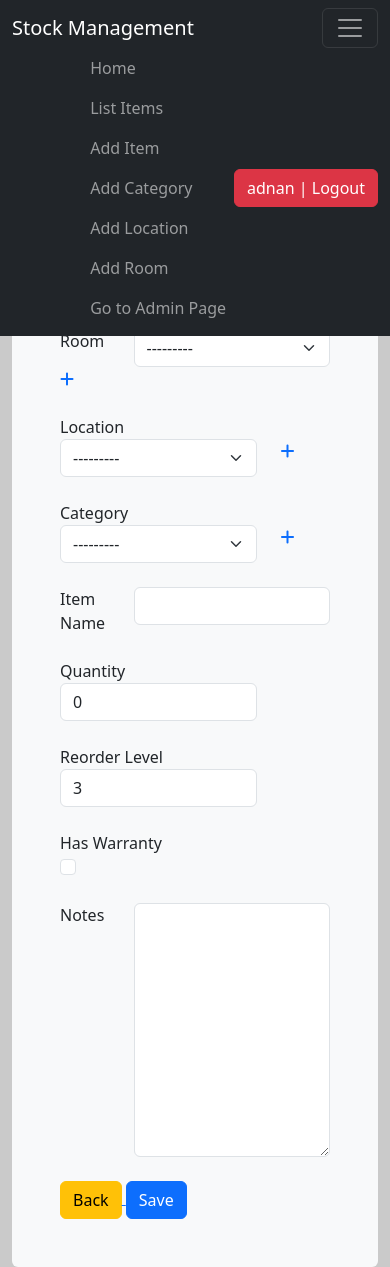
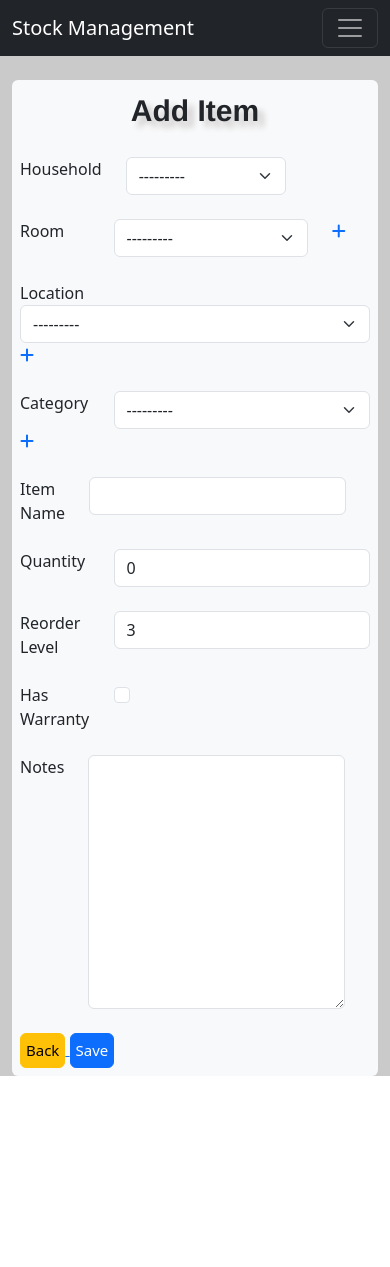
Before and after one commit to adnanmuhtadi/myinventory, a Django app: page /add_items/ in a window 390 px wide. After the commit the page ends 1076 px from the top, so only its background shows below. Run offline with Django 3.2, Linux system fonts and the light colour scheme; a user stored in the database is signed in; data comes from the database, SQL or seed files in the repository; some libraries are stand-ins or nearby versions.

Commit message:
responsiveness

```diff
--- a/stockmgmt/static/css/style.css
+++ b/stockmgmt/static/css/style.css
@@ -22,6 +22,10 @@ body {
 
 th {
 	color: #000000;
+}
+
+.container{
+	padding-top: 3rem;
 }
 
 .display_table{
@@ -70,7 +74,7 @@ Swal2 Styling (buttons)
 	cursor: pointer;
 }
 
-.multi-line-btn {
+.multi-line-custom-btn btn {
     padding: 5px 10px; /* Adjust padding for proper button height */
     white-space: normal; /* Allow line breaks */
     text-align: center; /* Center the text */
@@ -78,3 +82,32 @@ Swal2 Styling (buttons)
     background-color: #007bff; /* Primary button color */
     color: #fff; /* Text color */
 }
+
+
+@media (min-width: 992px) and (max-width: 1025px){
+	.navbar-nav {
+		font-size: small;
+	}
+
+}
+
+@media (min-width: 768px) and (max-width: 908px){
+	.header{
+    	font-size: 40px;
+	}
+}
+
+@media (max-width: 425px){
+	.container{
+		padding-top: 0;
+	}
+
+	.header{
+    	font-size: 30px;
+	}
+
+	.custom-btn {
+		font-size: 15px;
+		padding: 5px;
+	}
+}
--- a/stockmgmt/static/js/base.js
+++ b/stockmgmt/static/js/base.js
@@ -3,6 +3,7 @@ $(function () {
   $('[data-toggle="tooltip"]').tooltip()
 })
 
+$('.collapse').collapse()
 
 
 $(document).ready(function () {
--- a/stockmgmt/static/js/delete_confirm.js
+++ b/stockmgmt/static/js/delete_confirm.js
@@ -3,8 +3,8 @@
 function deleteRoomConfirmation(roomName, deleteUrl) {
   const swalWithBootstrapButtons = Swal.mixin({
     customClass: {
-      confirmButton: 'btn btn-success',
-      cancelButton: 'btn btn-danger'
+      confirmButton: 'custom-btn btn btn-success',
+      cancelButton: 'custom-btn btn btn-danger'
     },
     buttonsStyling: false
   });
@@ -51,8 +51,8 @@ function deleteRoomConfirmation(roomName, deleteUrl) {
 function deleteLocationConfirmation(locationName, deleteUrl) {
   const swalWithBootstrapButtons = Swal.mixin({
     customClass: {
-      confirmButton: 'btn btn-success',
-      cancelButton: 'btn btn-danger'
+      confirmButton: 'custom-btn btn btn-success',
+      cancelButton: 'custom-btn btn btn-danger'
     },
     buttonsStyling: false
   });
@@ -99,8 +99,8 @@ function deleteLocationConfirmation(locationName, deleteUrl) {
 function deleteCategoryConfirmation(categoryName, deleteUrl) {
   const swalWithBootstrapButtons = Swal.mixin({
     customClass: {
-      confirmButton: 'btn btn-success',
-      cancelButton: 'btn btn-danger'
+      confirmButton: 'custom-btn btn btn-success',
+      cancelButton: 'custom-btn btn btn-danger'
     },
     buttonsStyling: false
   });
--- a/stockmgmt/templates/base.html
+++ b/stockmgmt/templates/base.html
@@ -17,7 +17,7 @@
     <link rel="stylesheet" type="text/css" href="https://unpkg.com/nprogress@0.2.0/nprogress.css">
     <link rel="stylesheet" type="text/css" href="https://cdn.datatables.net/1.11.4/css/jquery.dataTables.min.css">
     <script type="text/javascript" charset="utf8" src="https://cdn.datatables.net/1.11.4/js/jquery.dataTables.min.js">
-    </script>s
+    </script>
 
     <!-- Custom CSS-->
     <link href="{% static '/css/style.css' %}" rel="stylesheet">
@@ -34,9 +34,9 @@
 
 <body>
     {% include './partials/nav.html' %}
-    <main class="container pt-5">
+    <main class="container">
         <br>
-        <div class="bg-light p-5 rounded">
+        <div class="bg-light p-2 rounded">
 
             <!-- SweetAlert Messages for confirmations -->
             {% if messages %}
--- a/stockmgmt/templates/includes/add_category.html
+++ b/stockmgmt/templates/includes/add_category.html
@@ -19,12 +19,12 @@
     <div class="form-group">
         {% if 'add' not in request.path %}
         <a id="back-button" href="" onclick="javascript:window.history.back(-1);return false;">
-            <div class="btn btn-warning">Back</div>
+            <div class="custom-btn btn btn-warning">Back</div>
         </a>
         {% endif %}
-        <input type="submit" name="save" value='Save' class="btn btn-primary" />
+        <input type="submit" name="save" value='Save' class="custom-btn btn btn-primary" />
         {% if 'update' not in request.path %}
-        <input type="submit" name="add_another" value='Add Another' class="btn btn-primary" />
+        <input type="submit" name="add_another" value='Add Another' class="custom-btn btn btn-primary" />
         {% endif %}
     </div>
 </form>
--- a/stockmgmt/templates/includes/add_items.html
+++ b/stockmgmt/templates/includes/add_items.html
@@ -14,7 +14,7 @@
         <div class="form-group col">
             <label for="{{ form.household.id_for_label }}">Household</label>
         </div>
-        <div class="col-9">
+        <div class="col col-auto">
             {{ form.household }}
         </div>
         <div class="col">
@@ -22,26 +22,26 @@
     </div>
     <br>
     <div class="row">
-        <div class="form-group col">
+        <div class="form-group col col-sm-1">
             <label for="{{ form.room.id_for_label }}">Room</label>
         </div>
-        <div class="col-9">
+        <div class="col-7 col-sm-auto">
             {{ form.room }}
         </div>
-        <div class="col">
+        <div class="col-2">
             <a href="{% url 'add_room' %}"><i class="fa-solid fa-plus"></i></a>
         </div>
     </div>
 
     <br>
     <div class="row">
-        <div class="form-group col">
+        <div class="form-group col-12 col-sm-1">
             <label for="{{ form.location.id_for_label }}">Location</label>
         </div>
-        <div class="col-9">
+        <div class="col-12 col-sm">
             {{ form.location }}
         </div>
-        <div class="col">
+        <div class="col-12 col-sm-1">
             <a href="{% url 'add_location' %}"><i class="fa-solid fa-plus"></i></a>
         </div>
     </div>
@@ -51,7 +51,7 @@
         <div class="form-group col">
             <label for="{{ form.category.id_for_label }}">Category</label>
         </div>
-        <div class="col-9">
+        <div class="col-9 col-md-8">
             {{ form.category }}
         </div>
         <div class="col">
@@ -64,7 +64,7 @@
         <div class="form-group col">
             <label for="{{ form.item_name.id_for_label }}">Item Name</label>
         </div>
-        <div class="col-9">
+        <div class="col-9 col-md-8">
             {{ form.item_name }}
         </div>
         <div class="col">
@@ -76,7 +76,7 @@
         <div class="form-group col">
             <label for="{{ form.quantity.id_for_label }}">Quantity</label>
         </div>
-        <div class="col-9">
+        <div class="col-9 col-md-8">
             {{ form.quantity }}
         </div>
         <div class="col">
@@ -88,7 +88,7 @@
         <div class="form-group col">
             <label for="{{ form.reorder_level.id_for_label }}">Reorder Level</label>
         </div>
-        <div class="col-9">
+        <div class="col-9 col-md-8">
             {{ form.reorder_level }}
         </div>
         <div class="col">
@@ -100,7 +100,7 @@
         <div class="form-group col">
             <label for="{{ form.has_warranty.id_for_label }}">Has Warranty</label>
         </div>
-        <div class="col-9">
+        <div class="col-9 col-md-8">
             {{ form.has_warranty }}
         </div>
         <div class="col">
@@ -112,7 +112,7 @@
         <div class="form-group col">
             <label for="{{ form.item_notes.id_for_label }}">Notes</label>
         </div>
-        <div class="col-9">
+        <div class="col-9 col-md-8">
             {{ form.item_notes }}
         </div>
         <div class="col">
@@ -123,11 +123,11 @@
 
     <!-- For the back button to go back to the previous screen and the save button
     to back to the add-item page while save another will save and stay on the page -->
-    <div class="form-group">
+    <div class="form-group text-md-center">
         <a id="back-button" href="" onclick="javascript:window.history.back(-1);return false;">
-            <div class="btn btn-warning">Back</div>
+            <div class="custom-btn btn btn-warning">Back</div>
         </a>
-        <input type="submit" value='Save' class="btn btn-primary" />
+        <input type="submit" value='Save' class="custom-btn btn btn-primary" />
     </div>
 </form>
 
--- a/stockmgmt/templates/includes/add_location.html
+++ b/stockmgmt/templates/includes/add_location.html
@@ -19,12 +19,12 @@
     <div class="form-group">
         {% if 'add' not in request.path %}
         <a id="back-button" href="" onclick="javascript:window.history.back(-1);return false;">
-            <div class="btn btn-warning">Back</div>
+            <div class="custom-btn btn btn-warning">Back</div>
         </a>
         {% endif %}
-        <input type="submit" name="save" value='Save' class="btn btn-primary" />
+        <input type="submit" name="save" value='Save' class="custom-btn btn btn-primary" />
         {% if 'update' not in request.path %}
-        <input type="submit" name="add_another" value='Add Another' class="btn btn-primary" />
+        <input type="submit" name="add_another" value='Add Another' class="custom-btn btn btn-primary" />
         {% endif %}
     </div>
 </form>
--- a/stockmgmt/templates/includes/add_room.html
+++ b/stockmgmt/templates/includes/add_room.html
@@ -19,12 +19,12 @@
     <div class="form-group">
         {% if 'add' not in request.path %}
         <a id="back-button" href="" onclick="javascript:window.history.back(-1);return false;">
-            <div class="btn btn-warning">Back</div>
+            <div class="custom-btn btn btn-warning">Back</div>
         </a>
         {% endif %}
-        <input type="submit" name="save" value='Save' class="btn btn-primary" />
+        <input type="submit" name="save" value='Save' class="custom-btn btn btn-primary" />
         {% if 'update' not in request.path %}
-        <input type="submit" name="add_another" value='Add Another' class="btn btn-primary" />
+        <input type="submit" name="add_another" value='Add Another' class="custom-btn btn btn-primary" />
         {% endif %}
     </div>
 </form>
--- a/stockmgmt/templates/includes/give_take.html
+++ b/stockmgmt/templates/includes/give_take.html
@@ -15,12 +15,12 @@
     to back to the add-item page while save another will save and stay on the page -->
     <div class="form-group">
         <a href="" onclick="javascript:window.history.back(-1);return false;">
-            <div class="btn btn-warning">Back</div>
+            <div class="custom-btn btn btn-warning">Back</div>
         </a>
-        <button type="submit" name="save" class="btn btn-primary multi-line-btn">
+        <button type="submit" name="save" class="custom-btn btn btn-primary multi-line-btn">
             Save<br>& Back to Item List
         </button>
-        <button type="submit" name="add_another" class="btn btn-primary multi-line-btn">
+        <button type="submit" name="add_another" class="custom-btn btn btn-primary multi-line-btn">
             Save<br>& Back to Item Detail
         </button>
     </div>
--- a/stockmgmt/templates/includes/home.html
+++ b/stockmgmt/templates/includes/home.html
@@ -7,7 +7,7 @@
 <h1>Navbar example</h1>
 <p class="lead">This example is a quick exercise to illustrate how fixed to top navbar works. As you scroll,
     it will remain fixed to the top of your browser’s viewport.</p>
-<a class="btn btn-lg btn-primary" href="/docs/5.0/components/navbar/" role="button">View navbar docs
+<a class="custom-btn btn btn-lg btn-primary" href="/docs/5.0/components/navbar/" role="button">View navbar docs
     &raquo;</a>
 
 {% endblock %}
--- a/stockmgmt/templates/includes/item_detail.html
+++ b/stockmgmt/templates/includes/item_detail.html
@@ -7,10 +7,10 @@
 {% block content %}
 
 <a href="{% url 'issue_items' queryset.id %}">
-    <div class='btn btn-danger'>ITEM OUT</div>
+    <div class='custom-btn btn btn-danger'>ITEM OUT</div>
 </a>
 <a href="{% url 'receive_items' queryset.id %}">
-    <div class='btn btn-primary'>ITEM IN</div>
+    <div class='custom-btn btn btn-primary'>ITEM IN</div>
 </a>
 
 <br><br>
@@ -71,7 +71,7 @@
 <br />
 <div class="form-group">
     <a id="back-button" href="" onclick="javascript:window.history.back(-1);return false;">
-        <div class="btn btn-warning">Back</div>
+        <div class="custom-btn btn btn-warning">Back</div>
     </a>
 </div>
 
--- a/stockmgmt/templates/partials/nav.html
+++ b/stockmgmt/templates/partials/nav.html
@@ -1,13 +1,19 @@
-<!--Navbar-->
-<nav class="navbar navbar-expand-md navbar-dark fixed-top bg-dark">
+<nav class="navbar navbar-expand-lg navbar-dark bg-dark" aria-label="Offcanvas navbar large">
     <div class="container-fluid">
         <a class="navbar-brand" href="#">Stock Management</a>
-        <button class="navbar-toggler" type="button" data-bs-toggle="collapse" data-bs-target="#navbarCollapse"
-            aria-controls="navbarCollapse" aria-expanded="false" aria-label="Toggle navigation">
+        <button class="navbar-toggler" type="button" data-bs-toggle="offcanvas" data-bs-target="#offcanvasNavbar2"
+            aria-controls="offcanvasNavbar2" aria-label="Toggle navigation">
             <span class="navbar-toggler-icon"></span>
         </button>
-        <div class="collapse navbar-collapse d-flex justify-content-end" id="navbarCollapse">
-            <ul class="navbar-nav ms-auto me-2 my-lg-0">
+        <div class="offcanvas offcanvas-end text-bg-dark" tabindex="-1" id="offcanvasNavbar2"
+            aria-labelledby="offcanvasNavbar2Label">
+            <div class="offcanvas-header">
+                <h5 class="offcanvas-title" id="offcanvasNavbar2Label">Stock Management</h5>
+                <button type="button" class="btn-close btn-close-white" data-bs-dismiss="offcanvas"
+                    aria-label="Close"></button>
+            </div>
+            <div class="offcanvas-body">
+                <ul class="navbar-nav justify-content-end flex-grow-1 pe-3">
                     <li class="nav-item">
                         <a class="nav-link" aria-current="page" href="{% url 'home' %}">Home</a>
                     </li>
@@ -35,15 +41,32 @@
                     </li>
                     {% endif %}
                     {% endif %}
+                    <!--
+                    <li class="nav-item dropdown">
+                        <a class="nav-link dropdown-toggle" href="#" role="button" data-bs-toggle="dropdown"
+                            aria-expanded="false">
+                            Dropdown
+                        </a>
+                        <ul class="dropdown-menu">
+                            <li><a class="dropdown-item" href="#">Action</a></li>
+                            <li><a class="dropdown-item" href="#">Another action</a></li>
+                            <li>
+                                <hr class="dropdown-divider">
+                            </li>
+                            <li><a class="dropdown-item" href="#">Something else here</a></li>
+                        </ul>
+                    </li>
+                -->
                 </ul>
                 <ul class="navbar-nav">
                     {% if request.user.is_authenticated %}
-                <li><a href="/accounts/logout"><button class="btn btn-danger">{{ user }} | Logout</button></a></li>
+                    <li><a href="/accounts/logout"><button class="custom-btn btn btn-danger">{{ user }} |
+                                Logout</button></a></li>
                     {% else %}
                     <li><a href="/accounts/login">Login</a></li>
                     {% endif %}
                 </ul>
-
+            </div>
         </div>
     </div>
 </nav>
```
Also changed, not shown: stockmgmt/templates/includes/list_items.html (+79 -2 lines). Lines whose indentation alone changed are shown as unchanged.
